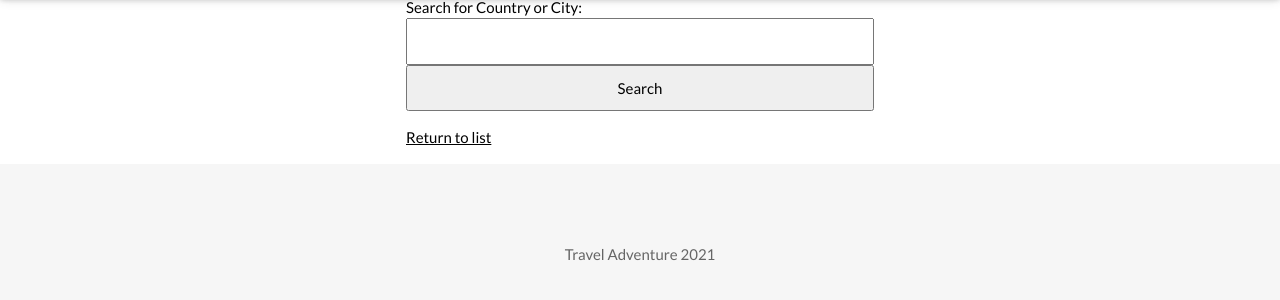
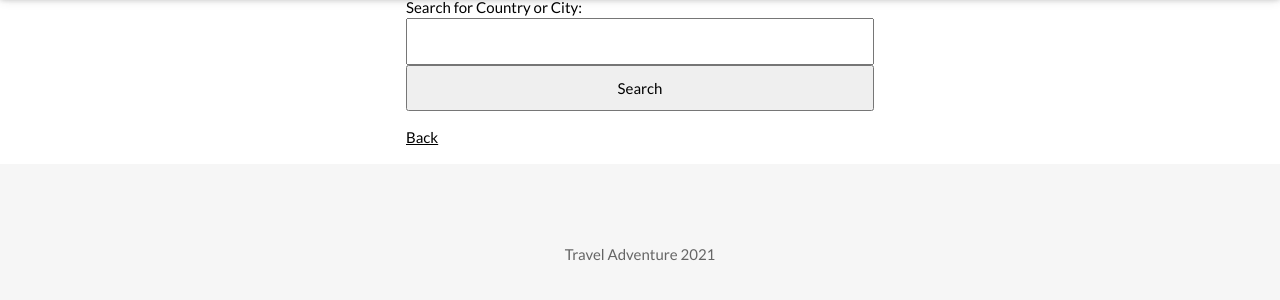
Before and after one commit to poojachugh15/Travel-Bucket-List-Project-in-Python-Flask-and-PostgreSQL, a Flask app: page /search in a window 1280 px wide. Shown: the part 129-429 px from the top of the page. Run offline with Flask 2, Linux system fonts and the light colour scheme.

Commit message:
Final commit

```diff
--- a/templates/cities/index.html
+++ b/templates/cities/index.html
@@ -31,5 +31,5 @@
   </div>
   {% endfor %}
 </div>
-
+<p><a href="/countries/cities/new">Add more cities in your list</a></p>
 {% endblock content %}
--- a/templates/countries/index.html
+++ b/templates/countries/index.html
@@ -30,4 +30,5 @@
 
   {% endfor %}
   </div>
+  <p><a href="/countries/new">Add more countries in your list</a></p>
 {% endblock content %}
--- a/templates/search.html
+++ b/templates/search.html
@@ -21,6 +21,6 @@
 
 {% endif %}
 <div class="w3-container align-center">
-<p><a href="/">Return to list</a></p>
+<p><a href="/">Back</a></p>
 </div>
 {% endblock %}
```
Also changed, not shown: diagrams/Case_diagram_Screenshot.png (added).
